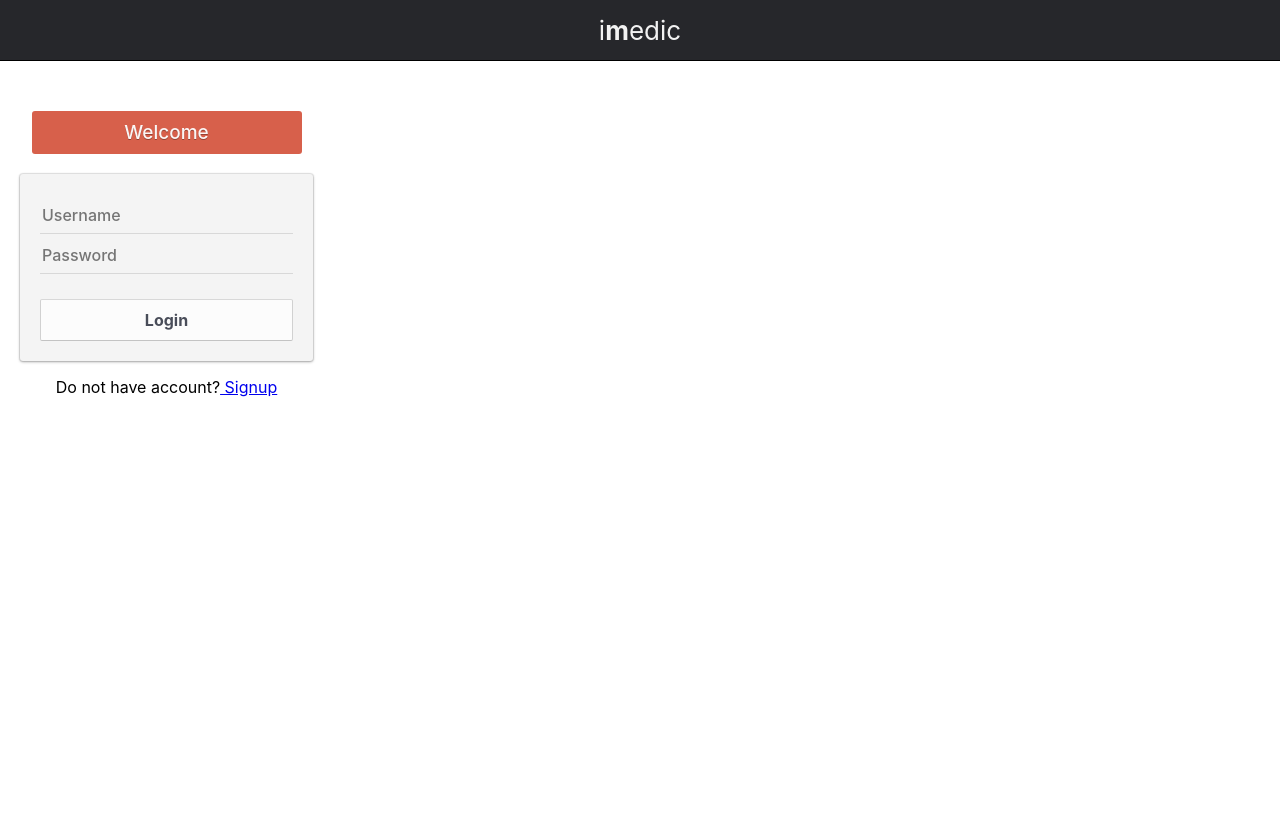
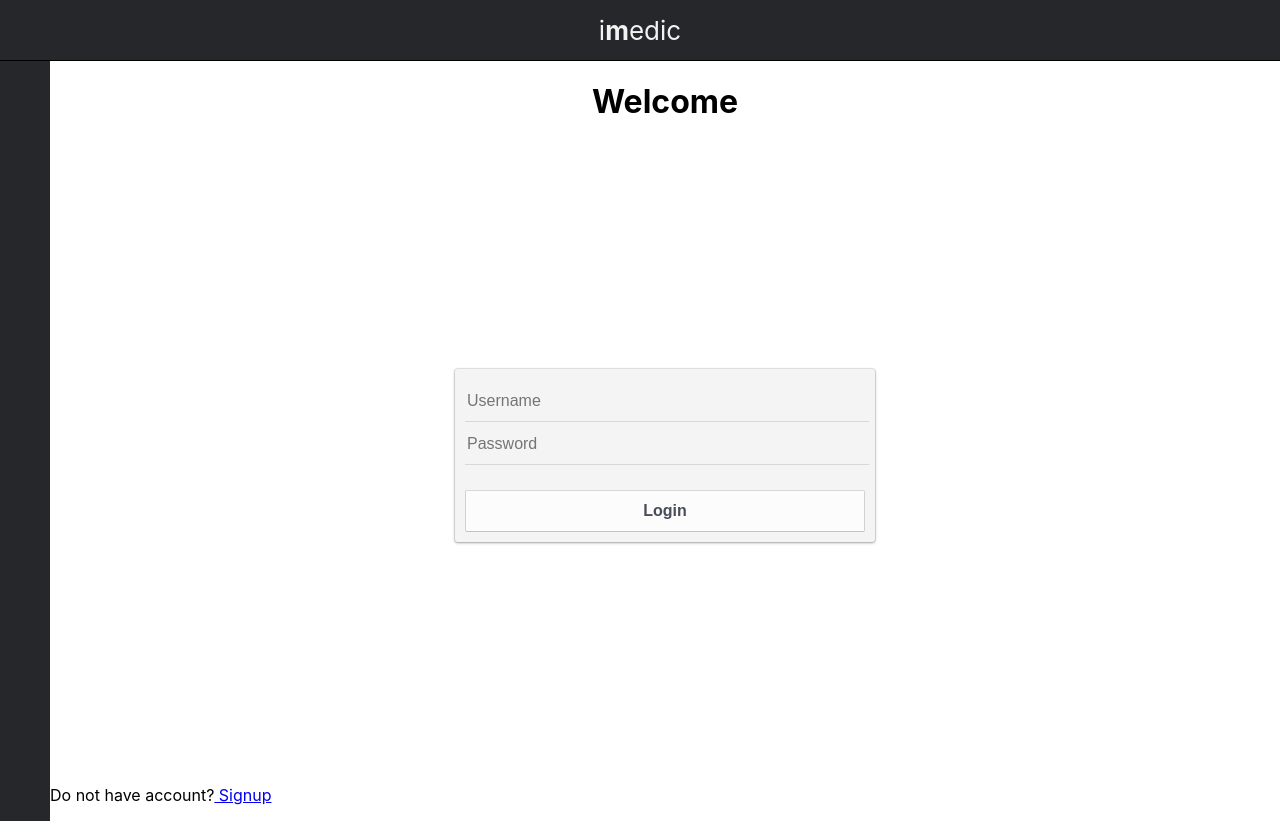
Before and after one commit to hilaring/ironhack-project-3, a React (Create React App) app in the folder imedic/: page /login in a window 1280 px wide. Before the commit the page ends 800 px from the top, so only its background shows below. Built offline with nearby package versions, Linux system fonts and the light colour scheme; no server answers.

Commit message:
Merge update

```diff
--- a/imedic/src/App.js
+++ b/imedic/src/App.js
@@ -67,12 +67,12 @@ class App extends Component {
             <Fragment>
               <Title />
               <div className="contenedor">
-              <PrivateRoute path="/private" component={Navbar} isLogged={isLogged} user={user} logoutUser={this.logoutUser} />
+              <Navbar isLogged={isLogged} user={user} logoutUser={this.logoutUser} />
               <Switch className="test">
                 <AnonRoute path="/signup" component={Signup} setUser={this.setUser} isLogged={isLogged} />
                 <AnonRoute path="/login" component={Login} setUser={this.setUser} isLogged={isLogged} />
-                <PrivateRoute path="/private" component={Private} isLogged={isLogged} user={user} />
-                <PrivateRoute exact path='/' component={ListPatients} isLogged={isLogged} user={user}/>
+                <PrivateRoute path="/" component={Private} isLogged={isLogged} user={user} />
+                {/* <PrivateRoute exact path='/' component={ListPatients} isLogged={isLogged} user={user}/> */}
                 <PrivateRoute path='/patients/:id' component={DetailPatient} isLogged={isLogged} user={user}/>
               </Switch>
               </div>
--- a/imedic/src/components/FormCreateHistory.js
+++ b/imedic/src/components/FormCreateHistory.js
@@ -27,7 +27,7 @@ class NewHistory extends Component {
       .then((result) => {
         console.log('', result)
         //redirecciona al enviar
-        this.props.history.push(`/`)
+        this.props.history.push(`/private`)
 
       })
       .catch((error) => { console.log(error) })
--- a/imedic/src/components/FormEditPatient.js
+++ b/imedic/src/components/FormEditPatient.js
@@ -40,7 +40,8 @@ import { withRouter } from "react-router-dom";
     const { name, last_name, email,number,adress } = this.state
     Api.editPatient(id, { name, last_name, email, number, adress })
       .then((result) => {
-        this.props.history.push(`/`)
+        this.props.history.push(`/patients/${id}`)
+        window.location.reload();
       })
       .catch((error) => { console.log(error) })
   }
--- a/imedic/src/components/Navbar.js
+++ b/imedic/src/components/Navbar.js
@@ -29,8 +29,8 @@ export default class Navbar extends Component {
                 <i><IoIosLogOut className="icons" onClick={logoutUser}/></i>
             </div>
           </div>
-        ) : (
-          <div id="log">
+          ) : (
+          <div>
 
           </div>
         )}
--- a/imedic/src/pages/Login.js
+++ b/imedic/src/pages/Login.js
@@ -32,9 +32,9 @@ class Login extends Component {
   render() {
     const { username, password } = this.state;
     return (
-      <div id="login">
-      <h1 className="register-title">Welcome</h1>
-        <form onSubmit={this.handleFormSubmit} className="register">
+      <div id="init-box">
+      <h1 className="welcome-title">Welcome</h1>
+        <form onSubmit={this.handleFormSubmit} className="init-form">
           <label></label>
           <input  className="register-input" type="text" name="username" value={username} onChange={this.handleChange}placeholder="Username"/>
           <label></label>
--- a/imedic/src/pages/Private.js
+++ b/imedic/src/pages/Private.js
@@ -4,10 +4,8 @@ import ListPatients from '../components/ListPatients';
 class Private extends Component {
   render() {
     return (
-      <div>
       <div id='private'>
         <ListPatients/>
-      </div>
       </div>
     )
   }
--- /dev/null
+++ b/imedic/src/style/_main.css
@@ -0,0 +1,247 @@
+@import url("https://fonts.googleapis.com/css?family=Roboto:300,400,400i,500");
+@import url("https://fonts.googleapis.com/css?family=Raleway:300,400,500,600,700");
+
+.title-app {
+  /* padding-top: 40px;
+    padding-bottom: 20px; */
+  color: black;
+  text-align: center;
+  font-family: "Raleway", sans-serif;
+  font-weight: 300;
+  font-size: 40px;
+}
+
+.icons {
+  color: #f2f2f2;
+  background-color: #26272b;
+  font-size: 40px;
+  text-decoration: none;
+  text-align: center;
+}
+
+.name-navbar {
+  color: #f2f2f2;
+  background-color: #26272b;
+  font-size: 16px;
+  text-decoration: none;
+  text-align: center;
+}
+
+.nav-bar {
+  background-color: #26272b;
+  max-width: 40px;
+  height: 160px;
+  padding-top: 30px;
+}
+
+.nav-bar a {
+  text-decoration: none;
+}
+
+.text {
+  color: blue;
+  background-color: green;
+}
+
+#private {
+  width: 1200px;
+  display: flex;
+}
+#privated {
+  width: 10%;
+  text-align: center;
+  margin-left: 10px;
+  margin-bottom: 10px;
+}
+#info {
+  margin-left: 10px;
+}
+
+#listh {
+  float: right;
+  margin-right: 100px;
+}
+
+#listp {
+  width: 30%;
+  text-align: center;
+}
+
+#signup {
+  text-align: center;
+}
+/* delete */
+.delete {
+  background-color: #d7604b;
+  color: white;
+  margin: 2px;
+  float: right;
+}
+/* links */
+
+/* css style forms */
+
+.register-title {
+  width: 270px;
+  line-height: 43px;
+  margin: 50px auto 20px;
+  font-size: 19px;
+  font-weight: 500;
+  color: white;
+  color: rgba(255, 255, 255, 0.95);
+  text-align: center;
+  text-shadow: 0 1px rgba(0, 0, 0, 0.3);
+  background: #d7604b;
+  border-radius: 3px;
+}
+
+input {
+  font-family: inherit;
+  font-size: inherit;
+  color: inherit;
+  -webkit-box-sizing: border-box;
+  -moz-box-sizing: border-box;
+  box-sizing: border-box;
+}
+.register {
+  margin: 0 20px;
+  padding: 20px;
+  background: #f4f4f4;
+  border-radius: 3px;
+  -webkit-box-shadow: 0 0 1px 1px rgba(0, 0, 0, 0.1),
+    0 1px 3px rgba(0, 0, 0, 0.3);
+  box-shadow: 0 0 1px 1px rgba(0, 0, 0, 0.1), 0 1px 3px rgba(0, 0, 0, 0.3);
+}
+
+.register-input {
+  display: block;
+  width: 100%;
+  height: 38px;
+  margin-top: 2px;
+  font-weight: 500;
+  background: none;
+  border: 0;
+  border-bottom: 1px solid #d8d8d8;
+}
+.register-input:focus {
+  border-color: goldenrod;
+  outline: 0;
+}
+
+.register-button {
+  display: block;
+  width: 100%;
+  height: 42px;
+  margin-top: 25px;
+  font-size: 16px;
+  font-weight: bold;
+  color: #494d59;
+  text-align: center;
+  text-shadow: 0 1px rgba(255, 255, 255, 0.5);
+  background: #fcfcfc;
+  border: 1px solid;
+  border-color: #d8d8d8 #d1d1d1 #c3c3c3;
+  border-radius: 2px;
+  cursor: pointer;
+}
+.register-button:active {
+  background: #eee;
+  border-color: #c3c3c3 #d1d1d1 #d8d8d8;
+  background-image: -webkit-linear-gradient(top, #eeeeee, #fcfcfc);
+  background-image: -moz-linear-gradient(top, #eeeeee, #fcfcfc);
+  background-image: -o-linear-gradient(top, #eeeeee, #fcfcfc);
+  background-image: linear-gradient(to bottom, #eeeeee, #fcfcfc);
+  -webkit-box-shadow: inset 0 1px rgba(0, 0, 0, 0.03);
+  box-shadow: inset 0 1px rgba(0, 0, 0, 0.03);
+}
+.register-button:focus {
+  outline: 0;
+}
+
+.label {
+  background-color: #e7e7e7;
+  color: black;
+}
+/*
+ css style list */
+
+#lista2 {
+  counter-reset: li;
+  list-style: none;
+  *list-style: decimal;
+  font: 15px "trebuchet MS", "lucida sans";
+  padding: 0;
+  margin-bottom: 4em;
+  text-shadow: 0 1px 0 rgba(255, 255, 255, 0.5);
+  width: 100%;
+  background-color: goldenrod;
+  display: flex;
+  flex-direction: row;
+  justify-content: center;
+}
+
+#lista2 ol {
+  margin: 0 30em 0 0;
+}
+
+#lista2 li {
+  position: relative;
+  display: block;
+  padding: 0.4em 0.4em 0.4em 2em;
+  *padding: 0.4em;
+  margin: 0.2em 2em;
+  background: #ddd;
+  color: #444;
+  text-decoration: none;
+  border-radius: 0.3em;
+  transition: all 0.3s ease-out;
+  background-color: goldenrod;
+}
+
+#lista2 li:hover {
+  background: #eee;
+}
+
+#lista2 li:hover:before {
+  transform: rotate(360deg);
+}
+
+#lista2 li:before {
+  content: counter(li);
+  counter-increment: li;
+  position: absolute;
+  left: -1.3em;
+  top: 50%;
+  margin-top: -1.3em;
+  background: goldenrod;
+  height: 2em;
+  width: 2em;
+  line-height: 2em;
+  border: 0.3em solid #fff;
+  text-align: center;
+  font-weight: bold;
+  border-radius: 2em;
+  transition: all 0.3s ease-out;
+}
+
+#lista2 ul {
+  background-color: #f4f4f4;
+  display: flex;
+  flex-direction: column;
+}
+
+.content-box {
+  flex-direction: column;
+  width: 50%;
+  background-color: white;
+}
+
+.contenedor {
+  display: flex;
+  flex-direction: row,
+}
+
+.patients-box {
+  border: 3px solid grey;
+  margin: 0 20px;
+}
--- a/imedic/src/style/main.css
+++ b/imedic/src/style/main.css
@@ -1,112 +1,104 @@
-@import url("https://fonts.googleapis.com/css?family=Roboto:300,400,400i,500");
-@import url("https://fonts.googleapis.com/css?family=Raleway:300,400,500,600,700");
-
-.title-app {
-  /* padding-top: 40px;
-    padding-bottom: 20px; */
-  color: black;
-  text-align: center;
-  font-family: "Raleway", sans-serif;
-  font-weight: 300;
-  font-size: 40px;
+#private {
+  width: 100%;
 }
 
-.icons {
-  color: #f2f2f2;
-  background-color: #26272b;
-  font-size: 40px;
-  text-decoration: none;
+#login {
+    display: flex;
+    flex-direction: column;
+    justify-content: center;
+    width: 100%;
+}
+
+.contenedor {
+  display: flex;
+  flex-direction: row;
+}
+
+.patients-container {
+  display: flex;
+  flex-direction: row;
+}
+
+.box-container {
+  width: 48%;
+}
+
+.box-title {
+  font-size: 28px;
   text-align: center;
 }
 
-.name-navbar {
-  color: #f2f2f2;
-  background-color: #26272b;
-  font-size: 16px;
-  text-decoration: none;
-  text-align: center;
+/*List patients*/
+.list-history {
+    list-style: none;
+
 }
 
-.nav-bar {
-  background-color: #26272b;
-  max-width: 40px;
-  height: 160px;
-  padding-top: 30px;
+/*List patients*/
+.list-patients ul {
+  margin: 0 30em 0 0;
 }
 
-.nav-bar a {
-  text-decoration: none;
+.list-patients {
+  counter-reset: li;
+  list-style: none;
+  padding: 0;
+  text-shadow: 0 1px 0 rgba(255, 255, 255, 0.5);
+  font-size: 16px;
+  display: flex;
+  flex-direction: column;
+  justify-content: center;
 }
 
-.text {
-  color: blue;
-  background-color: green;
+.list-patients li {
+  padding: 12px 0.4em 10px 0.4em;
+  margin-top: 2px;
+  margin-bottom: 10px;
+  background: #ddd;
+  color: #444;
+  text-decoration: none;
+  border-radius: 0.3em;
+  transition: all 0.3s ease-out;
 }
 
-#private {
-  /* margin-left: 10px;
-    margin-bottom: 10px;
-     */
-  width: 100vw;
-}
-#privated {
-  width: 10%;
-  text-align: center;
-  margin-left: 10px;
-  margin-bottom: 10px;
-}
-#info {
-  margin-left: 10px;
+.li-button {
+    text-align: right;
 }
 
-#listh {
-  float: right;
-  margin-right: 100px;
+.delete {
+    color: black;
+    font-size: 12px;
+    float: right;
+  }
+
+/*//////////////////////////////*/
+
+#init-box {
+    display: flex;
+    justify-content: center;
+    flex-direction: column;
+    width: 100%;
 }
 
-#listp {
-  width: 30%;
-  text-align: center;
+.welcome-title {
+    display:flex;
+    justify-content: center;
+    align-content: middle;
 }
 
-#signup {
-  text-align: center;
-}
-/* delete */
-.delete {
-  background-color: #d7604b;
-  color: white;
-  margin: 2px;
-  float: right;
-}
-/* links */
-
-/* css style forms */
-
-.register-title {
-  width: 270px;
-  line-height: 43px;
-  margin: 50px auto 20px;
-  font-size: 19px;
-  font-weight: 500;
-  color: white;
-  color: rgba(255, 255, 255, 0.95);
-  text-align: center;
-  text-shadow: 0 1px rgba(0, 0, 0, 0.3);
-  background: #d7604b;
-  border-radius: 3px;
+.init-form {
+    width: 400px;
+    margin: auto;
+    padding: 10px;
+    background: #f4f4f4;
+    border-radius: 3px;
+    -webkit-box-shadow: 0 0 1px 1px rgba(0, 0, 0, 0.1),
+        0 1px 3px rgba(0, 0, 0, 0.3);
+    box-shadow: 0 0 1px 1px rgba(0, 0, 0, 0.1), 0 1px 3px rgba(0, 0, 0, 0.3);
 }
 
-input {
-  font-family: inherit;
-  font-size: inherit;
-  color: inherit;
-  -webkit-box-sizing: border-box;
-  -moz-box-sizing: border-box;
-  box-sizing: border-box;
-}
 .register {
-  margin: 0 20px;
+  margin: 20px 20px;
   padding: 20px;
   background: #f4f4f4;
   border-radius: 3px;
@@ -124,7 +116,9 @@ input {
   background: none;
   border: 0;
   border-bottom: 1px solid #d8d8d8;
+  font-size: 16px;
 }
+
 .register-input:focus {
   border-color: goldenrod;
   outline: 0;
@@ -159,91 +153,3 @@ input {
 .register-button:focus {
   outline: 0;
 }
-
-.label {
-  background-color: #e7e7e7;
-  color: black;
-}
-/*
- css style list */
-
-#lista2 {
-  counter-reset: li;
-  list-style: none;
-  *list-style: decimal;
-  font: 15px "trebuchet MS", "lucida sans";
-  padding: 0;
-  margin-bottom: 4em;
-  text-shadow: 0 1px 0 rgba(255, 255, 255, 0.5);
-  width: 100%;
-  background-color: goldenrod;
-  display: flex;
-  flex-direction: row;
-  justify-content: center;
-}
-
-#lista2 ol {
-  margin: 0 30em 0 0;
-}
-
-#lista2 li {
-  position: relative;
-  display: block;
-  padding: 0.4em 0.4em 0.4em 2em;
-  *padding: 0.4em;
-  margin: 0.2em 2em;
-  background: #ddd;
-  color: #444;
-  text-decoration: none;
-  border-radius: 0.3em;
-  transition: all 0.3s ease-out;
-  background-color: goldenrod;
-}
-
-#lista2 li:hover {
-  background: #eee;
-}
-
-#lista2 li:hover:before {
-  transform: rotate(360deg);
-}
-
-#lista2 li:before {
-  content: counter(li);
-  counter-increment: li;
-  position: absolute;
-  left: -1.3em;
-  top: 50%;
-  margin-top: -1.3em;
-  background: goldenrod;
-  height: 2em;
-  width: 2em;
-  line-height: 2em;
-  border: 0.3em solid #fff;
-  text-align: center;
-  font-weight: bold;
-  border-radius: 2em;
-  transition: all 0.3s ease-out;
-}
-
-#lista2 ul {
-  background-color: #f4f4f4;
-  display: flex;
-  flex-direction: column;
-}
-
-.content-box {
-  flex-direction: column;
-  width: 50%;
-  background-color: white;
-}
-
-.contenedor {
-  display: flex;
-  flex-direction: row,
-}
-
-.patients-box {
-  border: 3px solid grey;
-  margin: 0 20px;
-}
```
Also changed, not shown: imedic/src/components/DetailPatient.js (+8 -7 lines), imedic/src/components/FormCreatePatient.js (+5 -5 lines), imedic/src/components/ListHistory.js (+4 -4 lines), imedic/src/components/ListPatients.js (+14 -13 lines).
